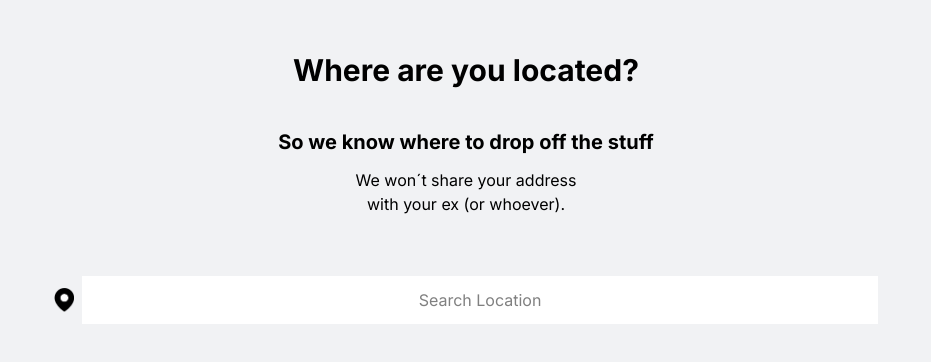
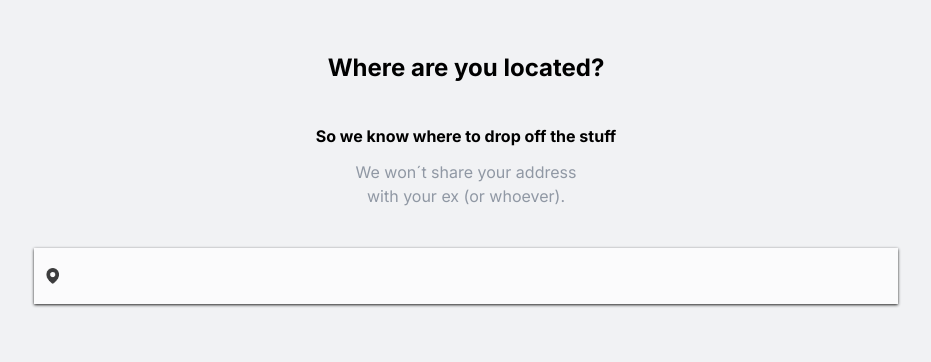
Before and after one commit to Vallejos1797/locationOnMap, a Next.js app: page / in a window 1280 px wide. Shown: the top 362 px of the page, without its empty margins (174-1105 px from the left). Built offline with nearby package versions, Linux system fonts and the light colour scheme.

Commit message:
[Abraham]:fixed select and list.

```diff
--- a/src/app/globals.css
+++ b/src/app/globals.css
@@ -1,6 +1,8 @@
-@tailwind base;
-@tailwind components;
-@tailwind utilities;
+/* styles/globals.css */
+@import 'tailwindcss/base';
+@import 'tailwindcss/components';
+@import 'tailwindcss/utilities';
+
 /* styles.css o styles.scss */
 body {
     background-color:#f1f2f4; /* Cambia el color de fondo a gris (#f0f0f0) o el color que prefieras */
@@ -40,3 +42,7 @@ body {
     border-radius: 18px;
     border: 1px solid #cfcece;
 }
+.custom-input:focus {
+    outline: none;
+    border: none;
+}
--- a/src/app/page.tsx
+++ b/src/app/page.tsx
@@ -1,78 +1,37 @@
 "use client"
-import dynamic from 'next/dynamic';
 import Image from 'next/image';
 
-import { useState} from "react";
+import {useState} from "react";
 import 'reactjs-popup/dist/index.css';
 import Popup from 'reactjs-popup';
 import {AiOutlineClose} from "react-icons/ai";
 
-const DynamicSelect = dynamic(() => import('react-select'), {ssr: false});
 
 export default function Home() {
 
     const [menuIsOpen, setMenuIsOpen] = useState(false);
-    const [selectedOption, setSelectedOption] = useState(null);
     const [isModalOpen, setModalOpen] = useState(false);
     const [searchValue, setSearchValue] = useState("");
 
-    const customStyles = {
-        control: (styles:any) => ({
-            ...styles,
-            border: 'none',
-            boxShadow: 'none',
-            borderBottom:  'none',
-            borderRadius: '0',
-            position: 'relative',
+    const handleInput = (event:any) => {
+        const inputValue = event.target.value;
+        setSearchValue(inputValue)
+        if (inputValue) {
+            console.log('Input value:', inputValue);
+            setMenuIsOpen(true);
+        } else {
+            setMenuIsOpen(false);
+        }
+    };
+    const openModal = () => {
+        setModalOpen(true);
 
-        }),
-        input: (styles:any) => ({
-            ...styles,
-            height: '40px',
-            border: 'none',
-        }),
-        dropdownIndicator: (styles:any) => ({
-            ...styles,
-            display: 'none', // Oculta la flecha
-        }),
-        indicatorSeparator: (styles:any) => ({
-            ...styles,
-            display: 'none', // Oculta la línea separadora
-        }),
+        // Aquí puedes colocar la lógica de la función que deseas activar
+        console.log('El <li> ha sido clicado');
     };
 
-    const CustomOption = ({ innerProps, label }:any) => (
-        <div {...innerProps} style={{ display: 'flex', alignItems: 'center' }}>
-            <Image
-                src="/assets/icons/map-pin-gray.png"
-                alt="nada"
-                width={20}
-                height={20}
-            />
-            {label}
-        </div>
-    );
-
-    const options = [
-        {value: "option1", label: "Option 1"},
-        {value: "value", label: "value"},
-        {value: "value", label: "value"},
-        {value: "value", label: "value"},
-        {value: "test", label: "test"},
-    ];
-    const handleInputChange = (inputValue: any, {action}: any) => {
-        setSearchValue(inputValue)
-        if (action === 'input-change' && inputValue && !selectedOption) {
-            setMenuIsOpen(true);
-        }
-    };
-    const handleChange = (selectedOption: any) => {
-        setSelectedOption(selectedOption);
-        setModalOpen(true);
-    };
     const closeModal = () => {
         setModalOpen(false);
-        return false;
     };
 
 
@@ -80,33 +39,45 @@ export default function Home() {
         <div className=" min-h-screen">
             <main className="max-w-4xl mx-auto mt-4 p-4">
                 <div className="text-center my-5 flex flex-col ">
-                    <label className="text-3xl text-black font-bold">Where are you located?</label>
-                    <label className="text-xl text-black font-bold mt-10">So we know where to drop off the stuff</label>
-                    <label className="mt-3">We won´t share your address</label>
-                    <label className="mb-10">with your ex (or whoever).</label>
-                    <div className="custom-select-container relative flex items-center justify-center p-5">
-                        <Image
-                            src="/assets/icons/map-pin.png"
-                            alt="nada"
-                            width={20}
-                            height={25}
-                            className="mobile-position mr-2"
+                    <label className="text-2xl text-black font-bold">Where are you located?</label>
+                    <label className="text-base text-black font-bold mt-10">So we know where to drop off the stuff</label>
+                    <label className="mt-3 text-[#9098a4ff]">We won´t share your address</label>
+                    <label className="mb-10 text-[#9098a4ff]">with your ex (or whoever).</label>
+                    <div className=" shadow-black shadow  opacity-75">
+                        <div className="relative">
+                            <div className="flex items-center ">
+                                    <span className="absolute inset-y-0 left-0 pl-3 flex items-center ">
+                                        <Image src="/assets/icons/map-pin.png" alt="nada" width={13} height={20}
+                                        />
+                                    </span>
+                                <input
+                                    type="text"
+                                    placeholder=""
+                                    className="pl-10 p-4 text-base font-bold  w-full custom-input"
+                                    onInput={handleInput}
+                                    value={searchValue}
                                 />
 
-                        <DynamicSelect
-                            options={options}
-                            styles={customStyles}
-                            components={{ Option: CustomOption }}
-                            placeholder="Search Location"
-                            onInputChange={handleInputChange}
-                            onChange={handleChange}
-                            value={selectedOption}
-                            menuIsOpen={searchValue.length > 0}
-                            isSearchable
-                            className="w-full" // Asegura que el input se expanda completamente en su contenedor
-                        />
                             </div>
 
+                        </div>
+                        {menuIsOpen && (
+                            <ul className=" text-lg font-bold w-full bg-white">
+                                <li className="border-t border-gray-300" onClick={openModal}>
+                                    <div className="flex items-center p-3 ">
+                                        <div className="mr-5">
+                                            <Image src="/assets/icons/map-pin-gray.png" alt="nada" width={13} height={20}/>
+                                        </div>
+                                        <div>
+                                            <h1 className="text-base font-bold mb-2">875 Bordausx</h1>
+                                            <h1 className="ml-0 text-sm font-bold text-[#9098a4ff] mb-2">875 Bordausx</h1>
+                                        </div>
+                                    </div>
+                                </li>
+
+                            </ul>
+                        )}
+                    </div>
 
                 </div>
 
--- a/types/location.tsx
+++ /dev/null
@@ -1,4 +0,0 @@
-export interface ILocation {
-    id: string,
-    text: string
-}
```
Also changed, not shown: 1 other file (tests, documents, lock files or other folders). Lines whose indentation alone changed are shown as unchanged.
